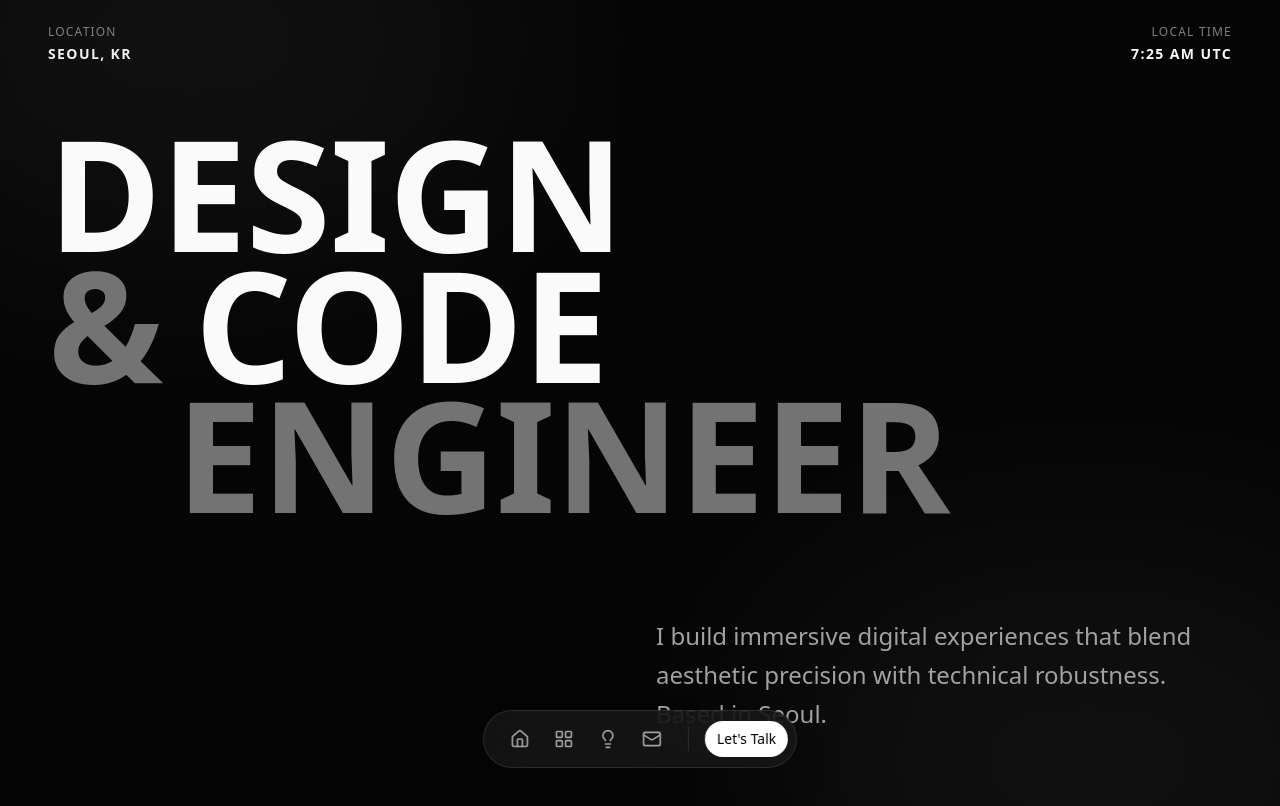
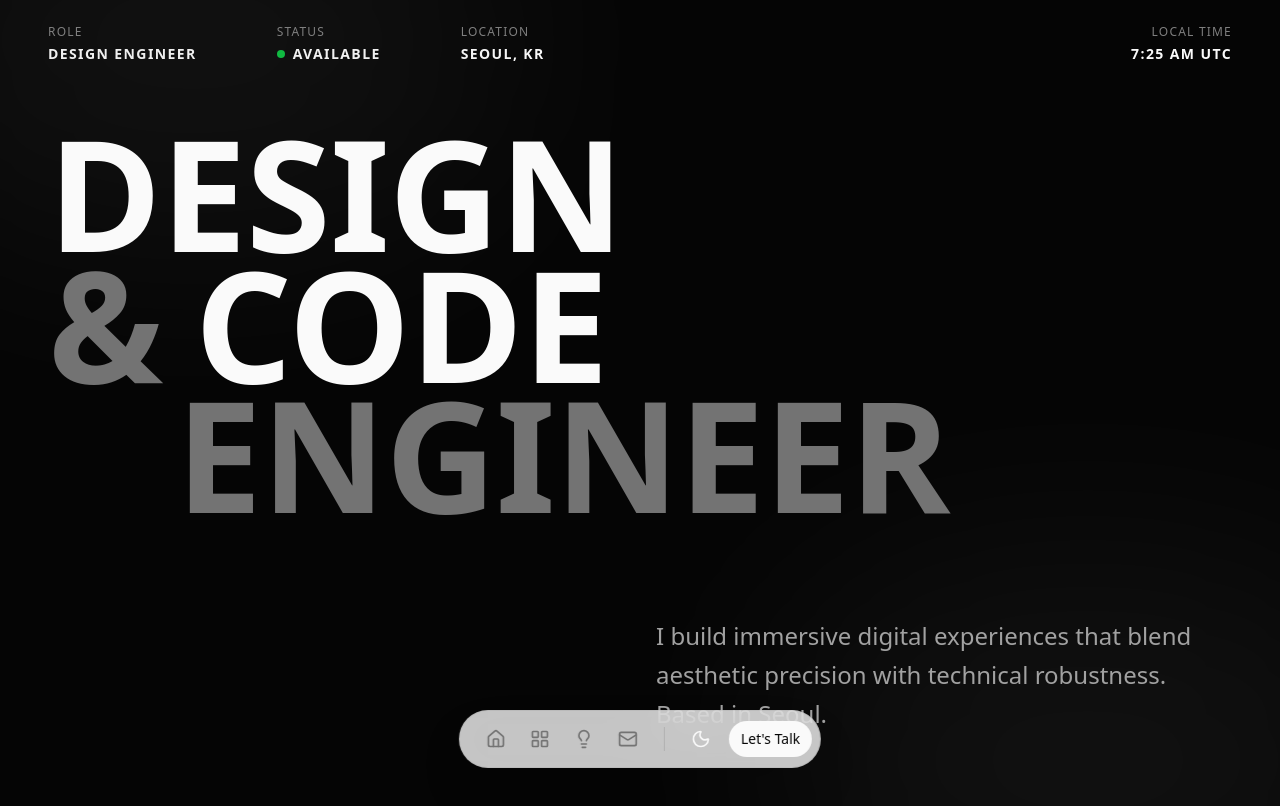
Before and after one commit to taeminers/taeminers-new-portfolio, a Next.js app: page / in a window 1280 px wide. Shown: the top 806 px of the page. Built offline with nearby package versions, Linux system fonts and the light colour scheme.

Commit message:
feat: dock and header

```diff
--- a/app/globals.css
+++ b/app/globals.css
@@ -44,27 +44,27 @@
 }
 
 :root {
-  --background: #050505;
-  --foreground: #fafafa;
+  --background: #ffffff;
+  --foreground: #0a0a0a;
 
-  --primary: #fafafa;
-  --primary-foreground: #050505;
+  --primary: #171717;
+  --primary-foreground: #fafafa;
 
-  --secondary: #171717;
-  --secondary-foreground: #fafafa;
+  --secondary: #f5f5f5;
+  --secondary-foreground: #171717;
 
-  --muted: #262626;
-  --muted-foreground: #a3a3a3;
+  --muted: #f5f5f5;
+  --muted-foreground: #737373;
 
-  --accent: #262626;
-  --accent-foreground: #fafafa;
+  --accent: #f5f5f5;
+  --accent-foreground: #171717;
 
-  --destructive: #7f1d1d;
+  --destructive: #ef4444;
   --destructive-foreground: #fafafa;
 
-  --border: #262626;
-  --input: #262626;
-  --ring: #fafafa;
+  --border: #e5e5e5;
+  --input: #e5e5e5;
+  --ring: #0a0a0a;
 
   --radius: 0.5rem;
 }
@@ -100,6 +100,7 @@
   body {
     @apply bg-background text-foreground antialiased;
     font-feature-settings: "rlig" 1, "calt" 1;
+    transition: background-color 0.5s ease, color 0.5s ease, border-color 0.5s ease;
   }
 
   ::selection {
--- a/app/layout.tsx
+++ b/app/layout.tsx
@@ -3,6 +3,7 @@ import { Inter, Outfit } from "next/font/google";
 import "./globals.css";
 import { cn } from "@/lib/utils";
 
+import { ThemeProvider } from "@/components/theme-provider";
 import { SmoothScroll } from "@/components/smooth-scroll";
 
 const inter = Inter({ subsets: ["latin"], variable: "--font-inter" });
@@ -19,7 +20,7 @@ export default function RootLayout({
   children: React.ReactNode;
 }>) {
   return (
-    <html lang="en" className="dark">
+    <html lang="en" suppressHydrationWarning>
       <body
         className={cn(
           "min-h-screen bg-background font-sans antialiased",
@@ -27,7 +28,13 @@ export default function RootLayout({
           outfit.variable
         )}
       >
-        <SmoothScroll>{children}</SmoothScroll>
+        <ThemeProvider
+          attribute="class"
+          defaultTheme="dark"
+          enableSystem
+        >
+          <SmoothScroll>{children}</SmoothScroll>
+        </ThemeProvider>
       </body>
     </html>
   );
--- a/components/layout/dock.tsx
+++ b/components/layout/dock.tsx
@@ -2,9 +2,11 @@
 
 import { motion } from "motion/react";
 import Link from "next/link";
-import { Home, Lightbulb, Mail, LayoutGrid } from "lucide-react";
+import { Home, Lightbulb, Mail, LayoutGrid, Sun, Moon } from "lucide-react";
 import { cn } from "@/lib/utils";
 import { Button } from "@/components/ui/button";
+import { useTheme } from "next-themes";
+import { useEffect, useState } from "react";
 
 const navItems = [
   { name: "Home", href: "/", icon: Home },
@@ -14,6 +16,14 @@ const navItems = [
 ];
 
 export function Dock() {
+  const { theme, setTheme } = useTheme();
+  const [mounted, setMounted] = useState(false);
+
+  useEffect(() => {
+    // eslint-disable-next-line react-hooks/set-state-in-effect
+    setMounted(true);
+  }, []);
+
   return (
     <motion.div
       initial={{ y: 100, opacity: 0 }}
@@ -21,7 +31,7 @@ export function Dock() {
       transition={{ delay: 0.2, duration: 0.8, ease: [0.16, 1, 0.3, 1] }}
       className="fixed bottom-8 left-1/2 -translate-x-1/2 z-50 pointer-events-none"
     >
-      <div className="flex items-center gap-2 p-2 rounded-full bg-neutral-900/80 backdrop-blur-xl border border-white/10 shadow-2xl pointer-events-auto">
+      <div className="flex items-center gap-2 p-2 rounded-full bg-neutral-100/80 dark:bg-neutral-900/80 backdrop-blur-xl border border-black/5 dark:border-white/10 shadow-2xl pointer-events-auto">
         <div className="flex items-center gap-1 pl-2">
           {navItems.map((item) => (
             <Link key={item.name} href={item.href} passHref>
@@ -29,7 +39,9 @@ export function Dock() {
                 whileHover={{ scale: 1.1 }}
                 whileTap={{ scale: 0.95 }}
                 className={cn(
-                  "relative flex items-center justify-center w-10 h-10 rounded-full text-neutral-400 hover:text-white hover:bg-white/10 transition-colors"
+                  "relative flex items-center justify-center w-10 h-10 rounded-full transition-colors",
+                  "text-neutral-500 hover:text-black hover:bg-black/5",
+                  "dark:text-neutral-400 dark:hover:text-white dark:hover:bg-white/10"
                 )}
               >
                 <item.icon className="w-5 h-5" />
@@ -39,14 +51,30 @@ export function Dock() {
           ))}
         </div>
 
-        <div className="w-px h-6 bg-white/10 mx-2" />
+        <div className="w-px h-6 bg-black/10 dark:bg-white/10 mx-2" />
 
-        <Button
-            className="rounded-full bg-white text-black hover:bg-neutral-200"
-            size="sm"
-        >
-            Let&apos;s Talk
-        </Button>
+        <div className="flex items-center gap-2">
+           <Button
+            variant="ghost"
+            size="icon"
+            className="rounded-full w-10 h-10"
+            onClick={() => setTheme(theme === "dark" ? "light" : "dark")}
+          >
+            <span className="sr-only">Toggle theme</span>
+            {mounted && theme === 'dark' ? (
+                 <Moon className="w-5 h-5" />
+            ) : (
+                 <Sun className="w-5 h-5" />
+            )}
+           </Button>
+
+            <Button
+                className="rounded-full"
+                size="sm"
+            >
+                Let&apos;s Talk
+            </Button>
+        </div>
       </div>
     </motion.div>
   );
--- a/components/layout/header.tsx
+++ b/components/layout/header.tsx
@@ -27,9 +27,32 @@ export function Header() {
       initial={{ y: -100, opacity: 0 }}
       animate={{ y: 0, opacity: 1 }}
       transition={{ duration: 0.8, ease: [0.16, 1, 0.3, 1] }}
-      className="fixed top-0 left-0 right-0 z-50 flex items-center justify-between px-6 py-6 md:px-12 pointer-events-none mix-blend-difference text-white"
+      className="fixed top-0 left-0 right-0 z-50 flex items-start justify-between px-6 py-6 md:px-12 pointer-events-none mix-blend-difference text-white"
     >
-      <div className="flex flex-col gap-1 pointer-events-auto">
+      <div className="flex items-start gap-8 md:gap-20 pointer-events-auto">
+        {/* Block 1: Name/Role */}
+        <div className="flex flex-col gap-1">
+          <span className="text-xs font-medium uppercase tracking-widest opacity-50">
+            Role
+          </span>
+          <span className="text-sm font-bold uppercase tracking-widest">
+            Design Engineer
+          </span>
+        </div>
+
+        {/* Block 2: Status */}
+        <div className="flex flex-col gap-1 max-sm:hidden">
+          <span className="text-xs font-medium uppercase tracking-widest opacity-50">
+            Status
+          </span>
+          <span className="text-sm font-bold uppercase tracking-widest flex items-center gap-2">
+            <span className="w-2 h-2 rounded-full bg-green-500 animate-pulse mix-blend-screen" />
+            Available
+          </span>
+        </div>
+
+        {/* Block 3: Location */}
+        <div className="flex flex-col gap-1 max-sm:hidden">
           <span className="text-xs font-medium uppercase tracking-widest opacity-50">
             Location
           </span>
@@ -37,7 +60,9 @@ export function Header() {
             Seoul, KR
           </span>
         </div>
+      </div>
 
+      {/* Right Side: Time */}
       <div className="flex flex-col gap-1 items-end pointer-events-auto">
         <span className="text-xs font-medium uppercase tracking-widest opacity-50">
           Local Time
--- /dev/null
+++ b/components/theme-provider.tsx
@@ -0,0 +1,11 @@
+"use client";
+
+import * as React from "react";
+import { ThemeProvider as NextThemesProvider } from "next-themes";
+
+export function ThemeProvider({
+  children,
+  ...props
+}: React.ComponentProps<typeof NextThemesProvider>) {
+  return <NextThemesProvider {...props}>{children}</NextThemesProvider>;
+}
--- a/components/ui/button.tsx
+++ b/components/ui/button.tsx
@@ -6,7 +6,7 @@ import { motion, HTMLMotionProps } from "motion/react";
 import { cn } from "@/lib/utils";
 
 const buttonVariants = cva(
-  "inline-flex items-center justify-center whitespace-nowrap rounded-md text-sm font-medium ring-offset-background transition-colors focus-visible:outline-none focus-visible:ring-2 focus-visible:ring-ring focus-visible:ring-offset-2 disabled:pointer-events-none disabled:opacity-50",
+  "inline-flex items-center justify-center cursor-pointer whitespace-nowrap rounded-md text-sm font-medium ring-offset-background transition-colors focus-visible:outline-none focus-visible:ring-2 focus-visible:ring-ring focus-visible:ring-offset-2 disabled:pointer-events-none disabled:opacity-50",
   {
     variants: {
       variant: {
--- a/package.json
+++ b/package.json
@@ -16,6 +16,7 @@
     "lucide-react": "^0.562.0",
     "motion": "^12.24.0",
     "next": "16.1.1",
+    "next-themes": "^0.4.6",
     "react": "19.2.3",
     "react-dom": "19.2.3",
     "tailwind-merge": "^3.4.0"
```
Also changed, not shown: 1 other file (tests, documents, lock files or other folders). Lines whose indentation alone changed are shown as unchanged.
